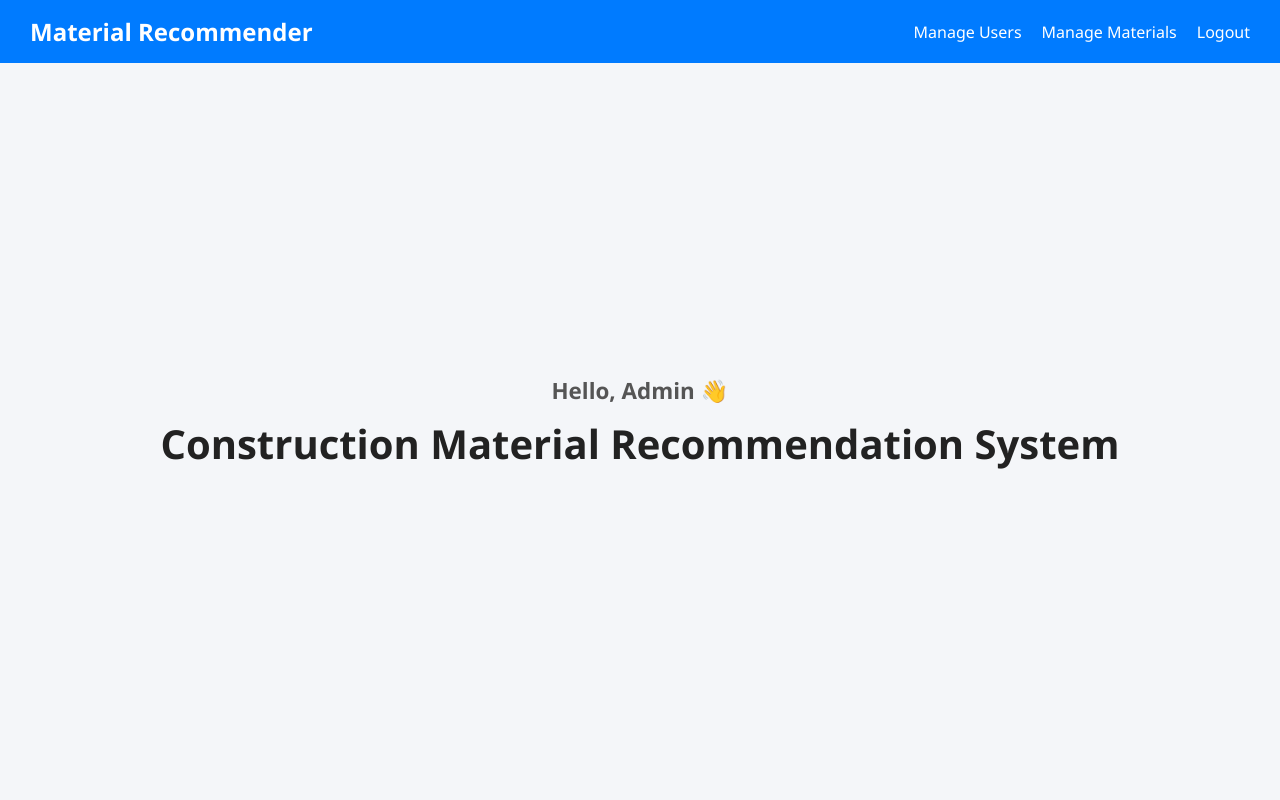
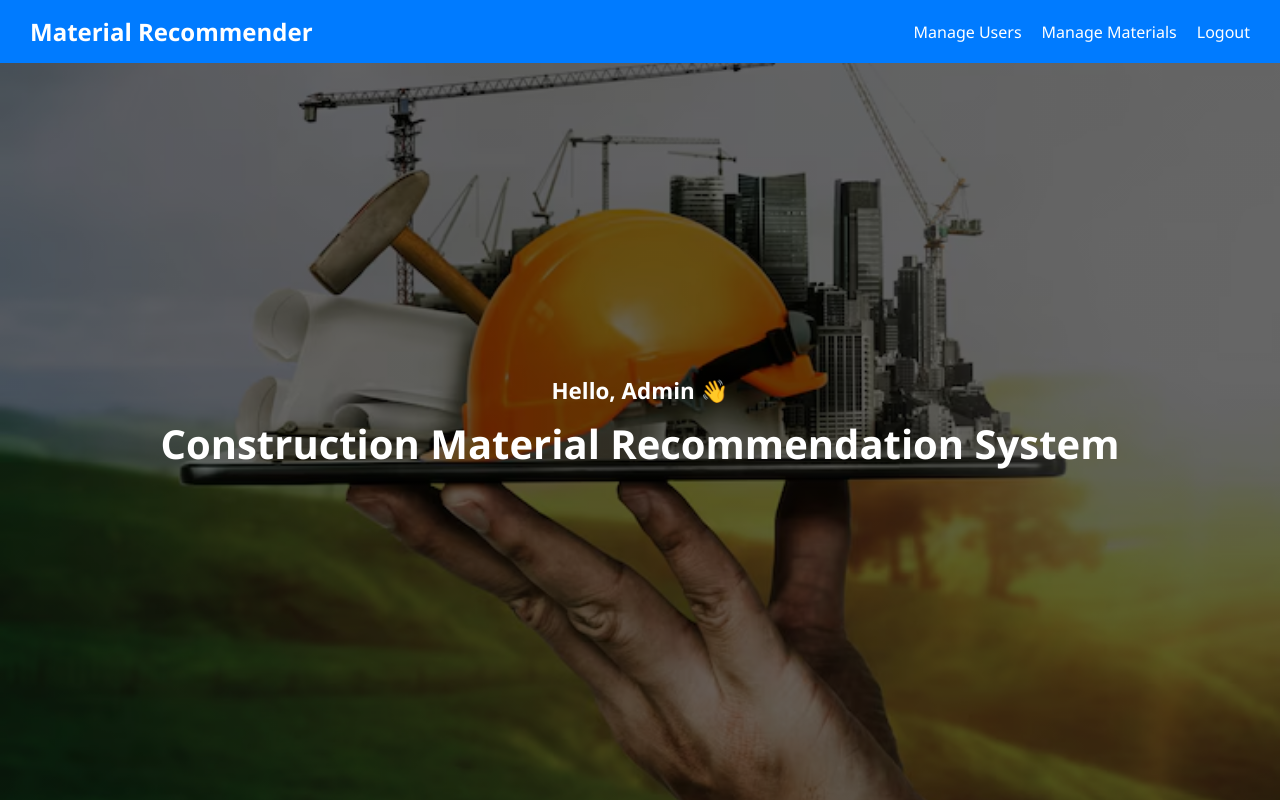
Before and after one commit to Hemanth-Pedagadi/Material-Recommendation-System-Frontend, a React (Create React App) app: page /dashboard in a window 1280 px wide. Built offline with nearby package versions, Linux system fonts and the light colour scheme.

Commit message:
updated few codes

```diff
--- a/src/components/DashBoard/DashBoard.css
+++ b/src/components/DashBoard/DashBoard.css
@@ -11,6 +11,11 @@
     min-height: 100vh;
   }
 
+  .admin-page {
+    background: linear-gradient(rgba(0, 0, 0, 0.6), rgba(0, 0, 0, 0.6)), url("../Assets/bg3.jpeg");
+    background-size: cover;
+    background-position: center;
+  }
   /* Navbar */
   .admin-nav {
     display: flex;
@@ -61,13 +66,13 @@
 
   .welcome-section h3 {
     font-size: 1.4rem;
-    color: #555;
+    color: #fff;
     margin-bottom: 10px;
   }
 
   .welcome-section h1 {
     font-size: 2.5rem;
-    color: #222;
+    color: #fff;
   }
 
   /* Responsive */
--- a/src/components/welcome/Welcome.css
+++ b/src/components/welcome/Welcome.css
@@ -4,13 +4,11 @@ body, html, .welcome-container {
   font-family: 'Segoe UI', Tahoma, Geneva, Verdana, sans-serif;
 }
 
-/* Background video */
-#myVideo {
-  position: fixed;
-  right: 0;
-  bottom: 0;
-  min-width: 100%;
-  min-height: 100%;
+.welcome-container {
+  height: 100vh;
+  background: url("../Assets/bg4.jpeg");
+  background-size: cover;
+  background-position: center;
 }
 
 /* Overlay to darken video */
--- a/src/components/welcome/WelcomePage.jsx
+++ b/src/components/welcome/WelcomePage.jsx
@@ -1,16 +1,12 @@
 import React from "react";
-import videoFile from "../Assets/video.mp4";
 import { Link } from "react-router-dom";
 import "./Welcome.css";
 
 const WelcomePage = () => {
   return (
     <div className="welcome-container">
-      <video autoPlay muted loop id="myVideo">
-        <source src={videoFile} type="video/mp4" />
-      </video>
       <div className="overlay">
-        <div className="content">q
+        <div className="content">
           <h1 className="main-heading">Welcome!</h1>
           <h2 className="sub-heading">Construction Material Recommendation System</h2>
           <div className="button-group">
```
Also changed, not shown: src/components/Assets/bg3.jpeg (added), src/components/Assets/bg4.jpeg (added).
